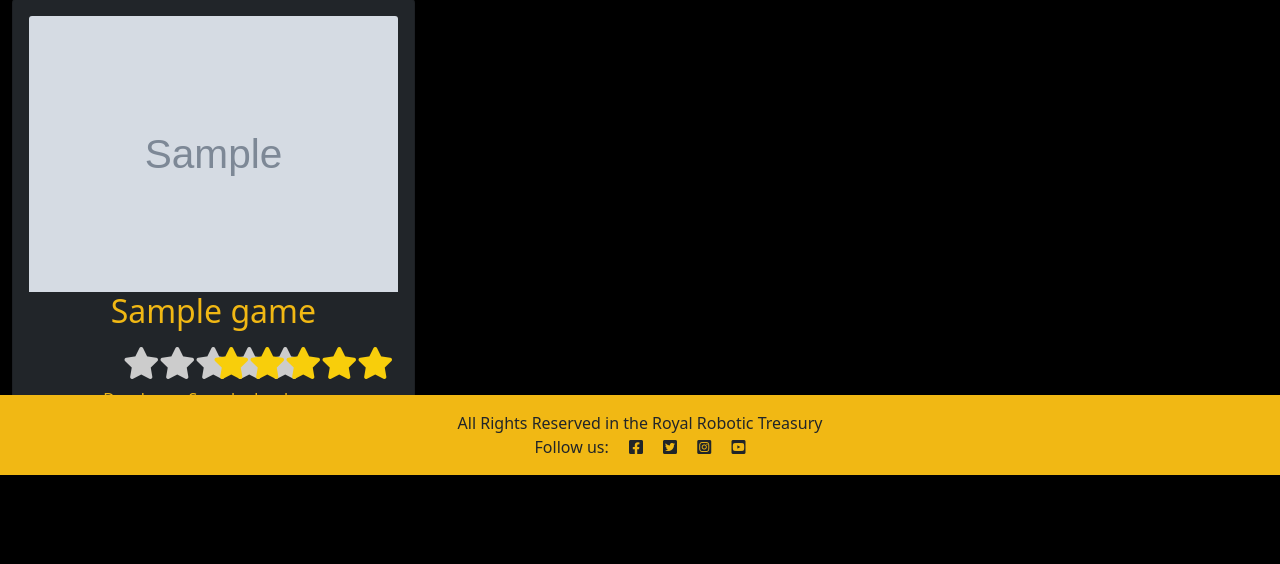
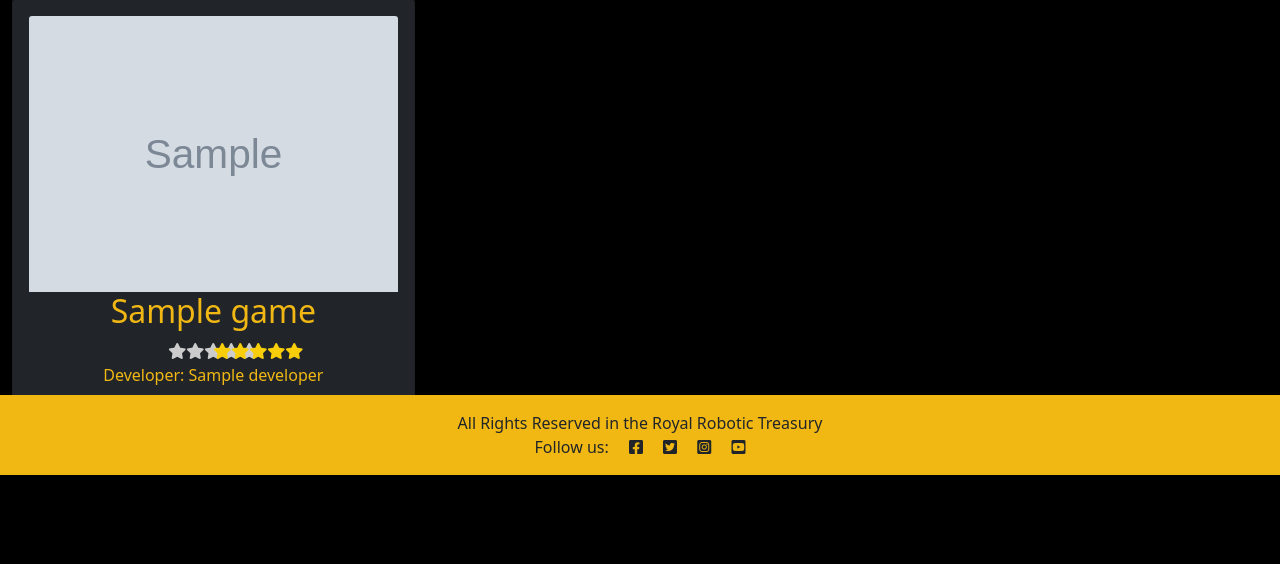
Before and after one commit to JordanCH05/VideoGameReviews, a Django app: template templates/index.html in a window 1280 px wide. Shown: the part 325-889 px from the top of the page. After the commit the page ends 800 px from the top, so only its background shows below. Run offline with Django 3.2, Linux system fonts and the light colour scheme; the template is opened without the code that fills it: most values are stand-ins (such as "Sample title", 1, 10 or a date in 2020); grey boxes marked "Sample" are stand-in pictures; some web fonts are replaced.

Commit message:
Style Game Cards responsiveness and alt text

```diff
--- a/templates/index.html
+++ b/templates/index.html
@@ -34,10 +34,10 @@ Choose a game to review
                 <div class="col-md-4 col-sm-6 mb-4">
                     <div class="card bg-dark text-yellow h-100">
                         <div class="card-body game-link d-flex flex-column">
-                            <img class="card-img-top flex-grow-1" src=" {{ game.image.url }}">
+                            <img class="card-img-top flex-grow-1" src=" {{ game.image.url }}" alt="{{ game.title }}">
                             <div class="text-center">
-                                <h2 class="card-title">{{ game.title }}</h2>
-                                <div class="stars-outer fs-2">
+                                <h2 class="card-title clamp-1">{{ game.title }}</h2>
+                                <div class="stars-outer clamp-1">
                                     <div class="stars-inner"></div>
                                 </div>
                                 <p>Developer: {{ game.developer }}</p>
```
